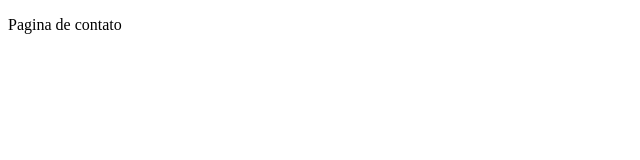
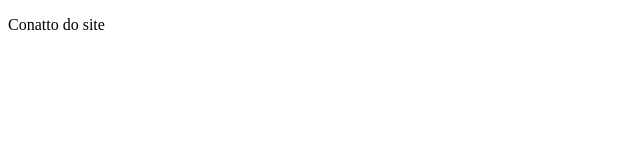
Before and after one commit to angolarsilva/github-master, a plain HTML site: page contato.html in a window 1280 px wide. Shown: the full height of the page, 0-640 px from the left. Drawn offline with Linux system fonts and the light colour scheme.

Commit message:
alteração final da psgina de contato close #2

```diff
--- a/contato.html
+++ b/contato.html
@@ -6,6 +6,6 @@
     <title>Document</title>
 </head>
 <body>
-    <p>Pagina de contato</p>
+    <p>Conatto do site</p>
 </body>
 </html>
```
